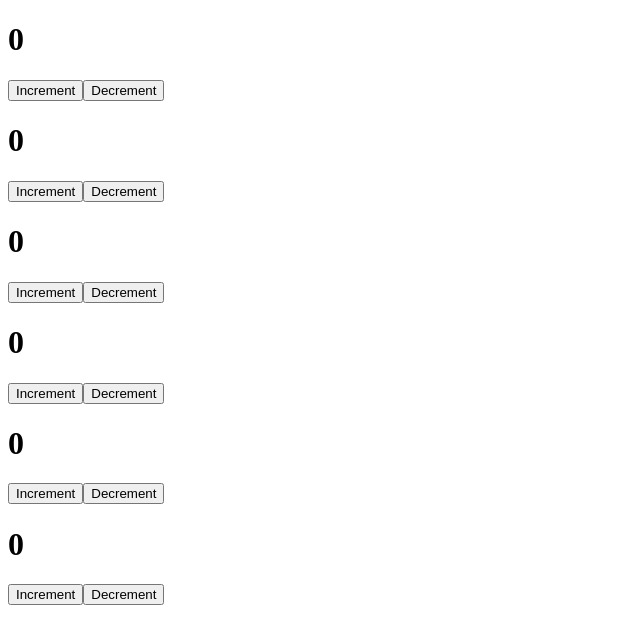
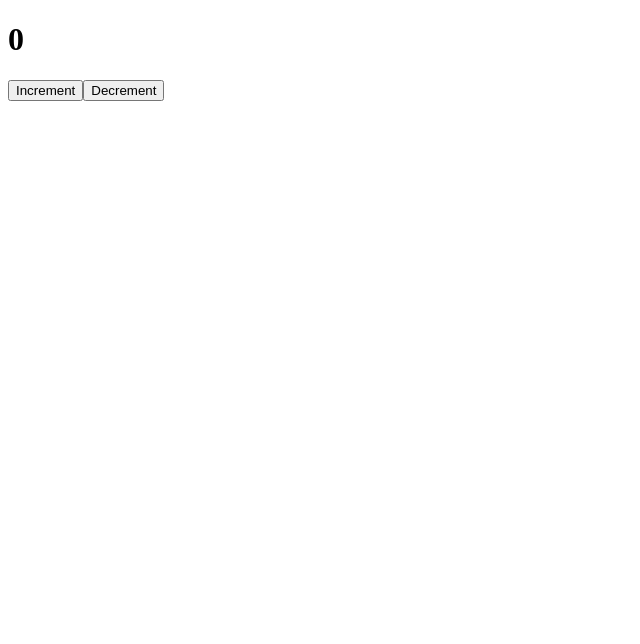
Before and after one commit to ellepheria/first-react-app, a React (Create React App) app: page / in a window 1280 px wide. Shown: the top 644 px of the page, without its empty margins (0-640 px from the left). Built offline with nearby package versions, Linux system fonts and the light colour scheme.

Commit message:
firts class component

```diff
--- a/src/App.js
+++ b/src/App.js
@@ -1,17 +1,13 @@
 import React, {useState} from "react";
 import Counter from "./components/Counter";
+import ClassCounter from "./components/ClassCounter";
 
 function App() {
     const [value, setValue] = useState('input text')
 
     return (
         <div className="App">
-            <Counter />
-            <Counter />
-            <Counter />
-            <Counter />
-            <Counter />
-            <Counter />
+            <ClassCounter />
         </div>
     );
 }
--- /dev/null
+++ b/src/components/ClassCounter.jsx
@@ -0,0 +1,37 @@
+import React, {useState} from "react";
+
+
+class ClassCounter extends React.Component {
+    constructor(props) {
+        super(props);
+        this.state = {
+            count: 0,
+        }
+        this.increment = this.increment.bind(this);
+        this.decrement = this.decrement.bind(this);
+    }
+
+    increment = () => {
+        this.setState({count: this.state.count + 1})
+    }
+
+    decrement = () => {
+        this.setState({count: this.state.count - 1})
+    }
+
+    render() {
+        return (
+            <div>
+                <h1>{this.state.count}</h1>
+                <button onClick={this.increment}>
+                    Increment
+                </button>
+                <button onClick={this.decrement}>
+                    Decrement
+                </button>
+            </div>
+        );
+    }
+}
+
+export default ClassCounter;
```
